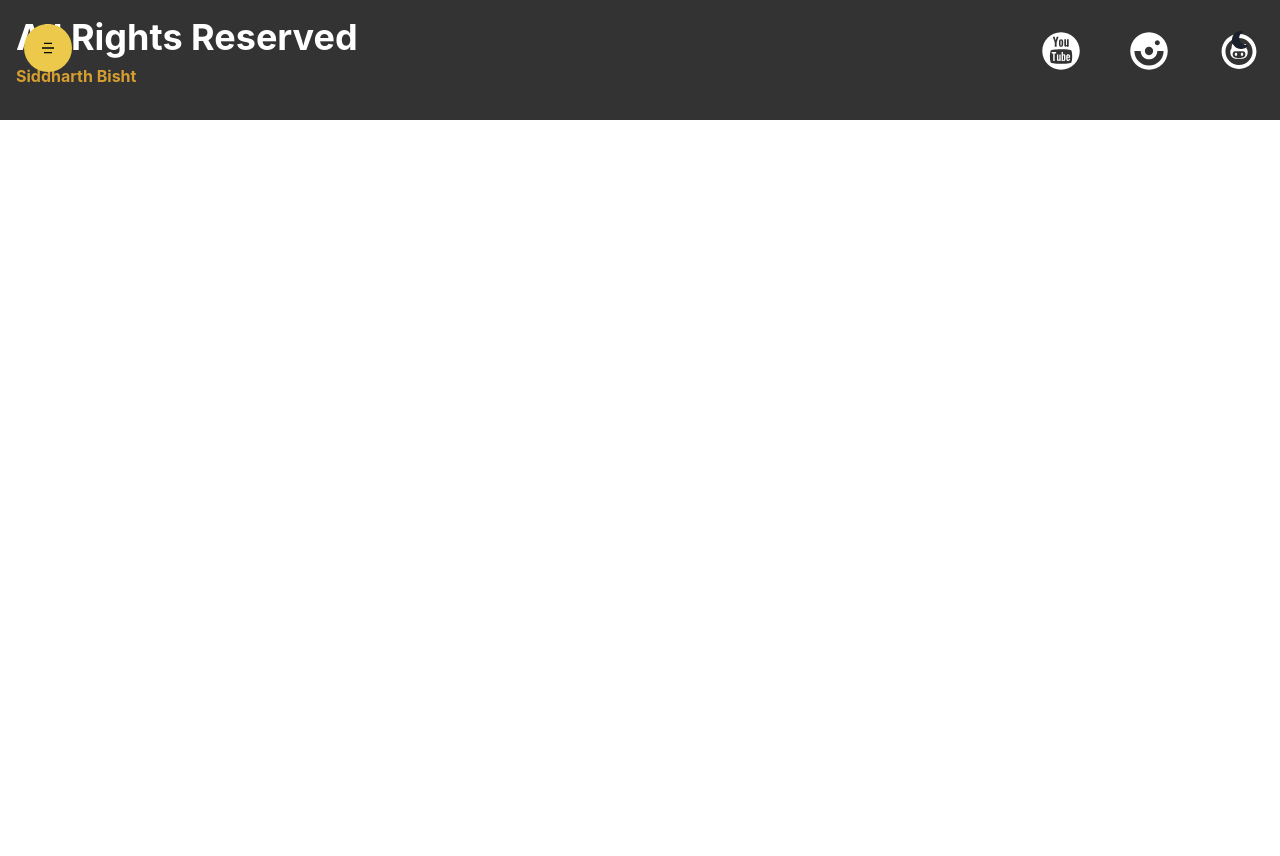
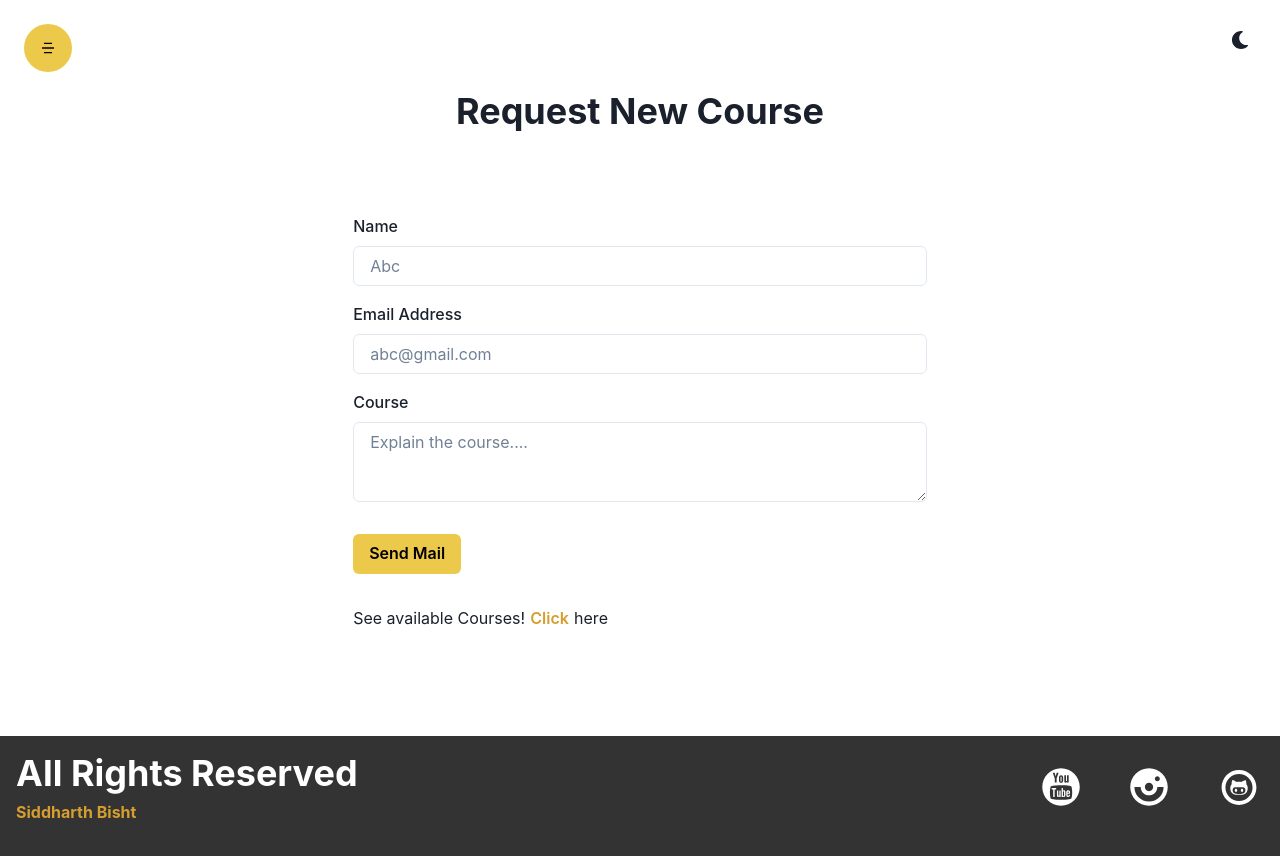
Before and after one commit to OfficialSiddharthBisht/sid-education, a React (Create React App) app: page /request in a window 1280 px wide. Before the commit the page ends 800 px from the top, so only its background shows below. Built offline with nearby package versions, Linux system fonts and the light colour scheme.

Commit message:
feat: request course page

```diff
--- a/src/App.js
+++ b/src/App.js
@@ -15,6 +15,7 @@ import Register from './components/Auth/Register';
 import ForgetPassword from './components/Auth/ForgetPassword';
 import ResetPassword from './components/Auth/ResetPassword';
 import Contact from './components/Contact/Contact';
+import Request from './components/Request/Request';
 
 
 function App() {
@@ -29,6 +30,8 @@ function App() {
         <Route path='/forgetpassword' element={<ForgetPassword />} />
         <Route path='/resetpassword/:token' element={<ResetPassword />} />
         <Route path='/contact' element={<Contact />} />
+        <Route path='/request' element={<Request />} />
+
 
 
       </Routes>
--- /dev/null
+++ b/src/components/Request/Request.jsx
@@ -0,0 +1,86 @@
+import {
+    Box,
+    Button,
+    Container,
+    FormLabel,
+    Heading,
+    Input,
+    Textarea,
+    VStack,
+  } from '@chakra-ui/react';
+  import React from 'react';
+  import { useState } from 'react';
+  import { Link } from 'react-router-dom';
+
+  const Request = () => {
+    const [name, setName] = useState('');
+    const [email, setEmail] = useState('');
+    const [course, setCourse] = useState('');
+
+    return (
+      <Container h="92vh">
+        <VStack h="full" justifyContent={'center'} spacing="16">
+          <Heading children="Request New Course" />
+
+          <form style={{ width: '100%' }}>
+            <Box my={'4'}>
+              <FormLabel htmlFor="name" children="Name" />
+              <Input
+                required
+                id="name"
+                value={name}
+                onChange={e => setName(e.target.value)}
+                placeholder="Abc"
+                type={'text'}
+                focusBorderColor="yellow.500"
+              />
+            </Box>
+
+            <Box my={'4'}>
+              <FormLabel htmlFor="email" children="Email Address" />
+              <Input
+                required
+                id="email"
+                value={email}
+                onChange={e => setEmail(e.target.value)}
+                placeholder="abc@gmail.com"
+                type={'email'}
+                focusBorderColor="yellow.500"
+              />
+            </Box>
+
+            <Box my={'4'}>
+              <FormLabel htmlFor="course" children="Course" />
+              <Textarea
+                required
+                id="course"
+                value={course}
+                onChange={e => setCourse(e.target.value)}
+                placeholder="Explain the course...."
+                focusBorderColor="yellow.500"
+              />
+            </Box>
+
+            <Button
+              my="4"
+              colorScheme={'yellow'}
+              type="submit"
+            >
+              Send Mail
+            </Button>
+
+            <Box my="4">
+              See available Courses!{' '}
+              <Link to="/courses">
+                <Button colorScheme={'yellow'} variant="link">
+                  Click
+                </Button>{' '}
+                here
+              </Link>
+            </Box>
+          </form>
+        </VStack>
+      </Container>
+    );
+  };
+  export default Request;
```
